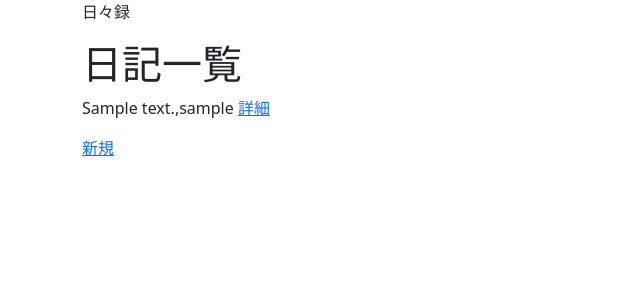
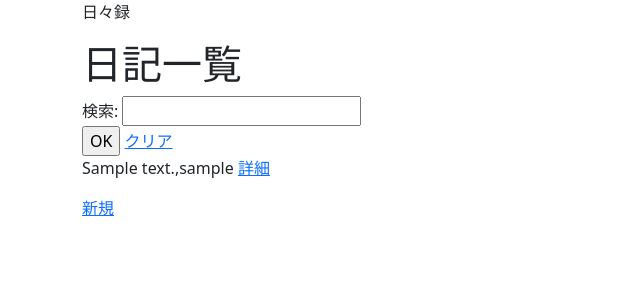
Before and after one commit to 1F10220075/DiaryHub, a Django app: page /diary/ in a window 1280 px wide. Shown: the top 300 px of the page, without its empty margins (0-640 px from the left). Run offline with Django 5.2, Linux system fonts and the light colour scheme; tables that the repository leaves empty hold one stand-in row (values such as "Sample post").

Commit message:
index.htmlに検索機能を実装

```diff
--- a/diaryhub/templates/diaryhub/index.html
+++ b/diaryhub/templates/diaryhub/index.html
@@ -8,6 +8,17 @@ index
 
 {% block content %}
 <h1>日記一覧</h1>
+
+<!-- {% if searchForm %} -->
+<form action='{% url "index" %}' method='get'>
+  <div>
+    {{ searchForm }}
+    <input type="submit" value="OK" />
+    <a href="{% url 'index' %}">クリア</a>
+  </div>
+</form>
+<!-- {% endif %} -->
+
 {% for diary in diarys %}
   <p>{{ diary.content }},{{ diary.user_name }}
   <a href="{% url 'diary' diary.id %}">詳細</a></p>
```
